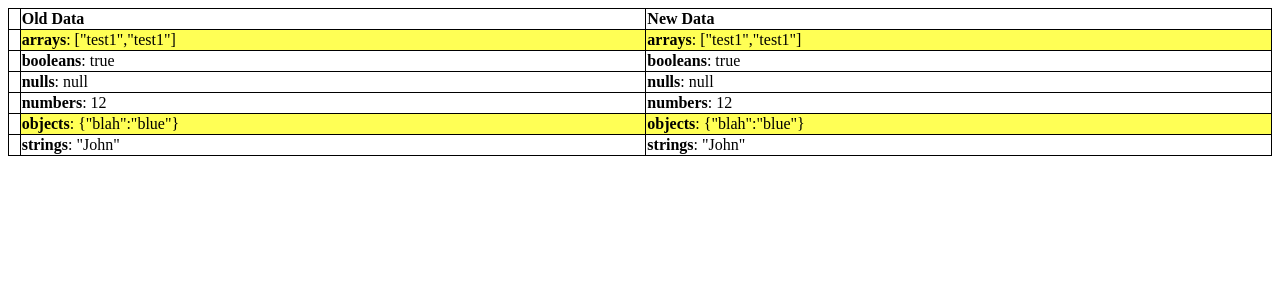
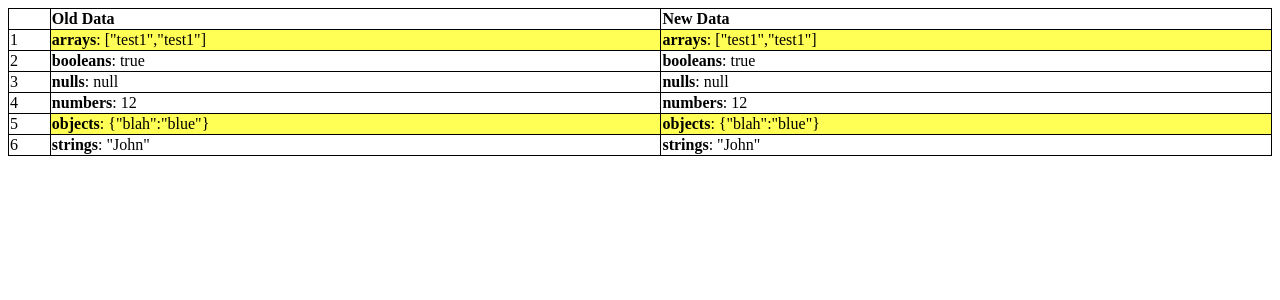
Before and after one commit to pranshugupta/ReactJs-JsonDiff, a React (Create React App) app: page / in a window 1280 px wide. Shown: the top 300 px of the page. Built offline with nearby package versions, Linux system fonts and the light colour scheme.

Commit message:
2 files modified

```diff
--- a/src/jsonDiff/JsonDiff.css
+++ b/src/jsonDiff/JsonDiff.css
@@ -13,7 +13,7 @@ table {
   width: 25px important;
 }
 .cols {
-  width: calc((100% - 15px) / 2);
+  width: calc((100% - 25px) / 2);
 }
 .key {
   font-weight: bold;
--- a/src/jsonDiff/JsonDiff.js
+++ b/src/jsonDiff/JsonDiff.js
@@ -83,10 +83,10 @@ function JsonDiff(props) {
   const tableRows = [];
   compareObject(tableRows, leftData, rightData, 0);
 
-  const rows = tableRows.map((row) => {
+  const rows = tableRows.map((row,index) => {
     return (
       <tr key={Math.random()}>
-        <td className="col1"></td>
+        <td className="col1">{index+1}</td>
         {row.leftCol ? (
           <td className={`cols ${row.leftCol.className}`}>
             <span className="key">{row.key}</span>:&nbsp;
```
